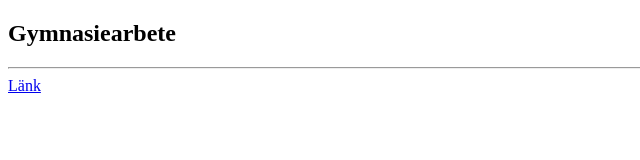
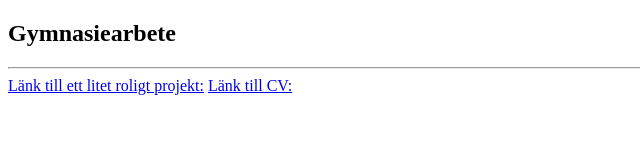
Before and after one commit to baguella/baguella.github.io, a plain HTML site: page index.html in a window 1280 px wide. Shown: the whole page, without its empty margins (0-640 px from the left). Drawn offline with Linux system fonts and the light colour scheme.

Commit message:
ändrade olika saker

```diff
--- a/index.html
+++ b/index.html
@@ -13,7 +13,9 @@
     <hr>
     <h></h>
 
-    <a href="getpersonnmr/index.html" target="_blank" rel="noopener noreferrer">Länk</a>
+    <a href="getpersonnmr/index.html" target="_blank" rel="noopener noreferrer">Länk till ett litet roligt projekt:</a>
+    <a href="CV/CV.html" target="_blank" rel="noopener noreferrer">Länk till CV:</a>
+
 
 </body>
 </html>
```
